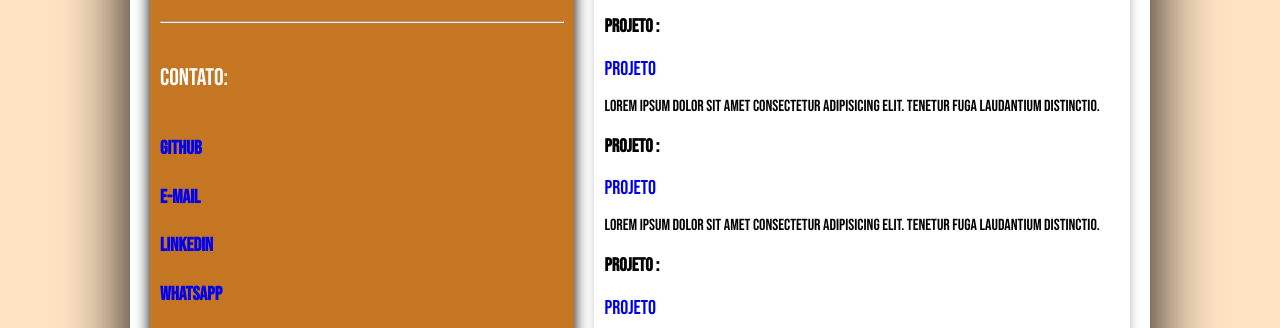
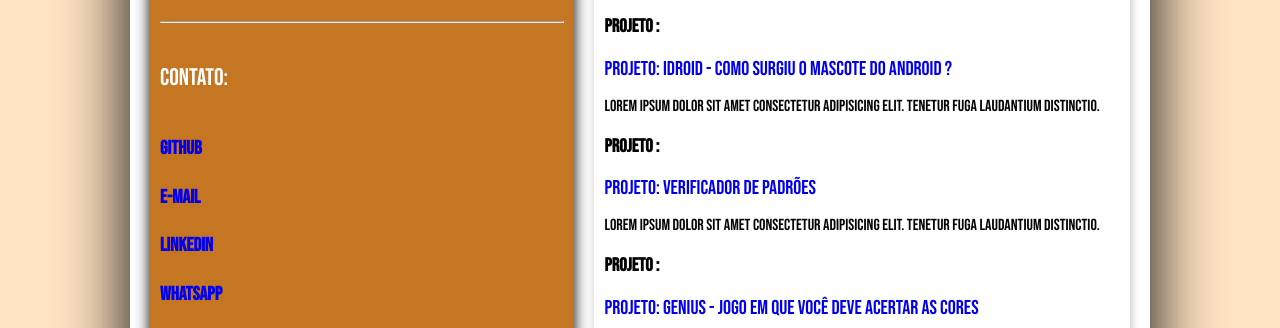
Before and after one commit to briito/curriculo, a plain HTML site: page index.html in a window 1280 px wide. Shown: the part 165-493 px from the top of the page. Drawn offline with Linux system fonts and the light colour scheme.

Commit message:
Link's dos projetos adicionados com sucesso

```diff
--- a/index.html
+++ b/index.html
@@ -5,7 +5,7 @@
     <meta charset="UTF-8">
     <meta http-equiv="X-UA-Compatible" content="IE=edge">
     <meta name="viewport" content="width=device-width, initial-scale=1.0">
-    <title>Document</title>
+    <title>Curriculo em HTML</title>
     <link rel="stylesheet" href="css/style.css">
     <link rel="shortcut icon" href="img/favicon.png" type="image/x-icon">
 </head>
@@ -59,19 +59,19 @@
 
                 <h3>Projeto :</h3>
 
-                <a href="#">projeto</a>
+                <a href="https://idroid.vercel.app/" target="_blank">Projeto: Idroid - Como surgiu o mascote do Android ?</a>
 
                 <p>Lorem ipsum dolor sit amet consectetur adipisicing elit. Tenetur fuga laudantium distinctio.</p>
 
                 <h3>Projeto :</h3>
 
-                <a href="#">projeto</a>
+                <a href="https://verificar-idade.vercel.app/" target="_blank">Projeto: Verificador de Padrões</a>
 
                 <p>Lorem ipsum dolor sit amet consectetur adipisicing elit. Tenetur fuga laudantium distinctio.</p>
 
                 <h3>Projeto :</h3>
 
-                <a href="#">projeto</a>
+                <a href="https://ginius.vercel.app/" target="_blank">Projeto: Genius - jogo em que você deve acertar as cores</a>
 
                 <p>Lorem ipsum dolor sit amet consectetur adipisicing elit. Tenetur fuga laudantium distinctio.</p>
 
```
Also changed, not shown: css/style.css (line endings or trailing spaces), 1 other file.
